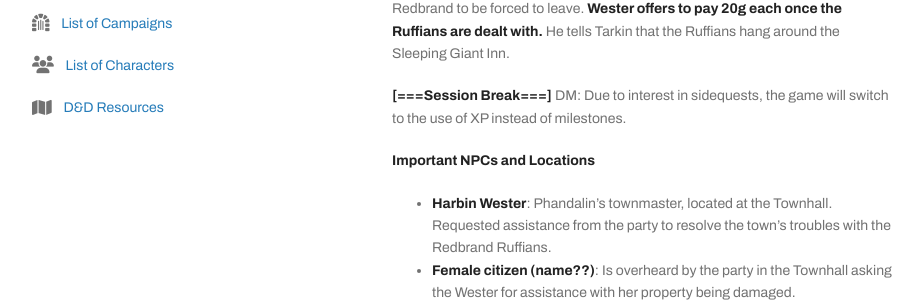
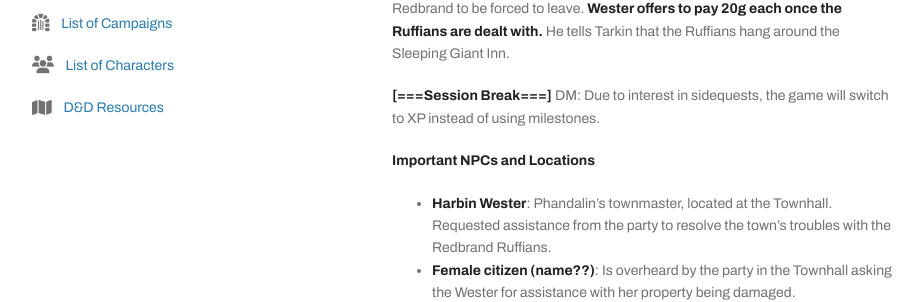
Before and after one commit to tethyrplays/tethyrplays, a Jekyll site: the page built from campaign/2021-lmop-with-dm-nicole.md, in a window 1280 px wide and 900 px high, scrolled down 2554 px. Shown: the part 172-474 px from the top of the window, without its empty margins (178-1101 px from the left). Built offline with Jekyll 4.4.1, drawn with Linux system fonts in a browser that asks for light colours; nearby versions of some CDN libraries; some web fonts are replaced; our own code applies the rules of GitHub Pages for plain Markdown files; the repository's description, which GitHub fills in, is left out.

Commit message:
Update 2021-lmop-with-dm-nicole.md

```diff
--- a/campaign/2021-lmop-with-dm-nicole.md
+++ b/campaign/2021-lmop-with-dm-nicole.md
@@ -67,7 +67,7 @@ The party introduces themselves, then reveal the corpse for Wester to identify.
 Tarkin asks where the Redbrand come from, and Wester indicates that they are residents, but he doesn't know specifically who they are. Wester doesn't have a preference on what the Party does, just that he wants the menacing to stop or the Redbrand to be forced to leave. **Wester offers to pay 20g each once the Ruffians are dealt with.** He tells Tarkin that the Ruffians hang around the Sleeping Giant Inn.
 
 **[===Session Break===]**
-DM: Due to interest in sidequests, the game will switch to the use of XP instead of milestones.
+DM: Due to interest in sidequests, the game will switch to XP instead of using milestones.
 
 
 
```
